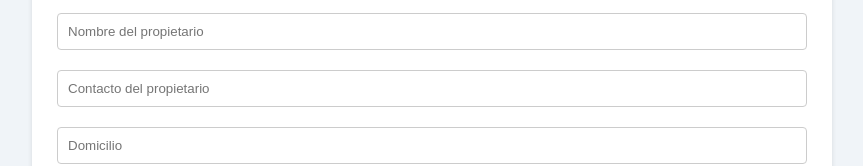
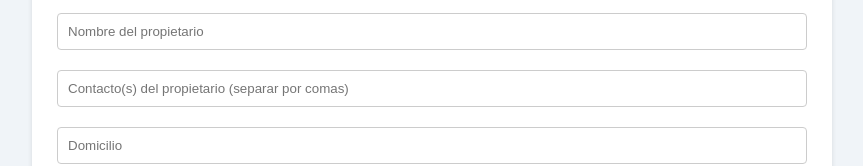
Before and after one commit to Jony9720/FrontVet, a React (Create React App) app: page /mascotas in a window 1280 px wide. Shown: the part 406-572 px from the top of the page, without its empty margins (208-1071 px from the left). Built offline with nearby package versions, Linux system fonts and the light colour scheme; no server answers.

Commit message:
cambio front2.16

```diff
--- a/src/components/Mascotas.js
+++ b/src/components/Mascotas.js
@@ -145,7 +145,7 @@ const Mascotas = () => {
                 />
                 <input
                     type="text"
-                    placeholder="Contacto del propietario"
+                    placeholder="Contacto(s) del propietario (separar por comas)"
                     value={propietarioContacto}
                     onChange={(e) => setPropietarioContacto(e.target.value)}
                 />
```
